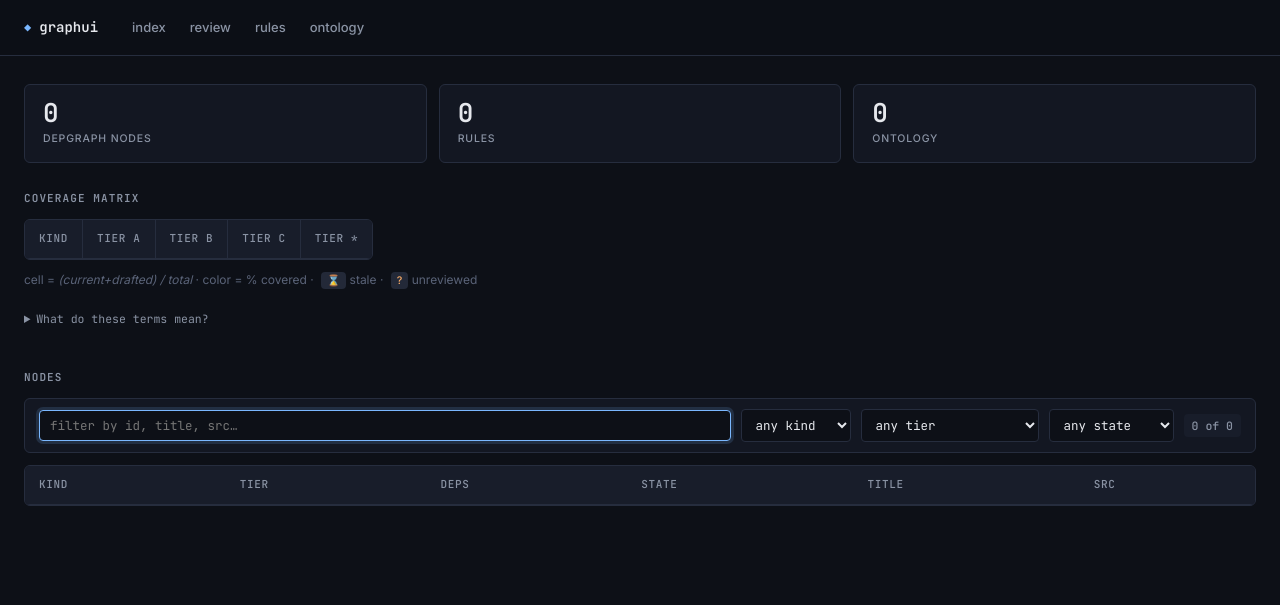
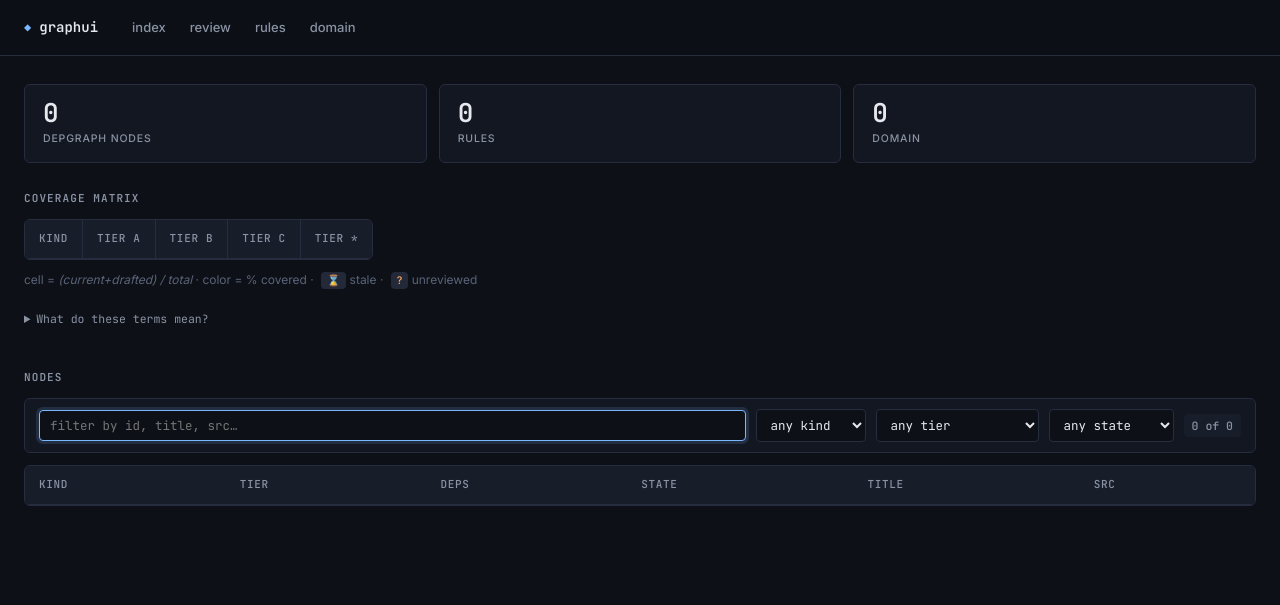
Before and after one commit to Concorda-Sailing/graphui, a FastAPI app: page /graph in a window 1280 px wide. Shown: the top 605 px of the page. Run offline with FastAPI, Linux system fonts and the light colour scheme; data that the repository does not hold is empty.

Commit message:
rename: graphui ontology routes and templates → domain
Mirror the logigraph layer rename. Routes, template files, function
names, CSS variable, navigation links, and template prose all moved
from `ontology` to `domain`. No structural changes.

Specifics:
- /graph/ontology/<id> → /graph/domain/<id>
- app/templates/ontology.html → app/templates/domain.html
- load_ontology_by_id → load_domain_by_id
- ontology_detail → domain_detail
- ontology_count → domain_count
- CSS var --ontology → --domain
- base.html nav link points to ?kind=domain
- index.html stat tile, glossary, filter dropdown all relabeled
- rule.html "References ontology" → "References domain"; loops
  on rule.references_domain

Smoke-tested: HTTP 200 on /graph/domain/<id>; 404 on /graph/ontology/<id>
(clean rename, no dual-route shim); rule detail page renders new
"References domain" card with correct /graph/domain/ links.

```diff
--- a/app/loader.py
+++ b/app/loader.py
@@ -252,9 +252,9 @@ def load_depgraph_nodes() -> list[dict]:
 
 
 def load_logigraph_nodes() -> dict[str, list[dict]]:
-    """Returns {'rules': [...], 'ontology': [...]} with derived dossier_state."""
-    out: dict[str, list[dict]] = {"rules": [], "ontology": []}
-    for kind, sub in (("rules", "rules"), ("ontology", "ontology")):
+    """Returns {'rules': [...], 'domain': [...]} with derived dossier_state."""
+    out: dict[str, list[dict]] = {"rules": [], "domain": []}
+    for kind, sub in (("rules", "rules"), ("domain", "domain")):
         d = LOGIGRAPH_NODES / sub
         if not d.is_dir():
             continue
@@ -286,8 +286,8 @@ def load_rule_by_id(rule_id: str) -> dict | None:
     return None
 
 
-def load_ontology_by_id(ont_id: str) -> dict | None:
-    for n in load_logigraph_nodes()["ontology"]:
+def load_domain_by_id(ont_id: str) -> dict | None:
+    for n in load_logigraph_nodes()["domain"]:
         if n["id"] == ont_id:
             return n
     return None
@@ -313,14 +313,14 @@ KIND_LABELS = {
     "hook": "hooks",
     "test": "tests",
     "rule": "rules",
-    "ontology": "ontology",
+    "domain": "domain",
 }
 
 
 def coverage_matrix() -> dict[str, dict[str, dict[str, int]]]:
     """{ kind: { tier: { state: count } } }
     states: current, llm_drafted, unreviewed, stale, missing
-    Includes both depgraph kinds and logigraph kinds (rules+ontology, all Tier ?).
+    Includes both depgraph kinds and logigraph kinds (rules+domain, all Tier ?).
     Logigraph kinds use a synthetic '*' tier slot since they're tier-independent.
     """
     out: dict[str, dict[str, dict[str, int]]] = {}
@@ -331,7 +331,7 @@ def coverage_matrix() -> dict[str, dict[str, dict[str, int]]]:
         out.setdefault(kind, {}).setdefault(tier, {}).setdefault(state, 0)
         out[kind][tier][state] += 1
     lg = load_logigraph_nodes()
-    for kind in ("rules", "ontology"):
+    for kind in ("rules", "domain"):
         for n in lg[kind]:
             state = n["dossier_state"]
             out.setdefault(kind, {}).setdefault("*", {}).setdefault(state, 0)
--- a/app/main.py
+++ b/app/main.py
@@ -34,7 +34,7 @@ STATE_ORDER = ["current", "llm_drafted", "unreviewed", "stale", "missing"]
 TIER_ORDER = ["A", "B", "C", "*"]
 KIND_ORDER = [
     "model", "service", "endpoint", "schema",
-    "component", "hook", "test", "rule", "ontology",
+    "component", "hook", "test", "rule", "domain",
 ]
 
 
@@ -79,7 +79,7 @@ def index(request: Request) -> HTMLResponse:
             "tier_order": TIER_ORDER,
             "depgraph_node_count": len(nodes),
             "rule_count": len(lg["rules"]),
-            "ontology_count": len(lg["ontology"]),
+            "domain_count": len(lg["domain"]),
             "meta": meta,
         },
     )
@@ -88,7 +88,7 @@ def index(request: Request) -> HTMLResponse:
 @app.get("/graph/api/nodes.json")
 def nodes_json() -> JSONResponse:
     """Flat node list for client-side filter/sort on the index page.
-    Includes both depgraph nodes and logigraph rules+ontology, distinguished
+    Includes both depgraph nodes and logigraph rules+domain, distinguished
     by `kind`."""
     out = []
     for n in loader.load_depgraph_nodes():
@@ -115,16 +115,16 @@ def nodes_json() -> JSONResponse:
             "src": "",
             "href": f"/graph/rule/{r['id']}",
         })
-    for o in lg["ontology"]:
+    for o in lg["domain"]:
         out.append({
             "id": o["id"],
-            "kind": "ontology",
+            "kind": "domain",
             "title": o.get("title", o["id"]),
             "tier": "*",
             "fan_out": 0,
             "state": o["dossier_state"],
             "src": "",
-            "href": f"/graph/ontology/{o['id']}",
+            "href": f"/graph/domain/{o['id']}",
         })
     return JSONResponse(out)
 
@@ -239,11 +239,11 @@ def rule_detail(request: Request, rule_id: str) -> HTMLResponse:
     )
 
 
-@app.get("/graph/ontology/{ont_id:path}", response_class=HTMLResponse)
-def ontology_detail(request: Request, ont_id: str) -> HTMLResponse:
-    ont = loader.load_ontology_by_id(ont_id)
+@app.get("/graph/domain/{ont_id:path}", response_class=HTMLResponse)
+def domain_detail(request: Request, ont_id: str) -> HTMLResponse:
+    ont = loader.load_domain_by_id(ont_id)
     if not ont:
-        raise HTTPException(404, f"ontology node not found: {ont_id}")
+        raise HTTPException(404, f"domain node not found: {ont_id}")
     dossier_text = loader.read_dossier(ont.get("dossier"), loader.LOGIGRAPH)
     dossier_html = markdown_render.render(dossier_text) if dossier_text else None
     history = loader.commit_history(
@@ -252,7 +252,7 @@ def ontology_detail(request: Request, ont_id: str) -> HTMLResponse:
     )
     return TEMPLATES.TemplateResponse(
         request,
-        "ontology.html",
+        "domain.html",
         {
             "ont": ont,
             "dossier_html": dossier_html,
--- a/app/markdown_render.py
+++ b/app/markdown_render.py
@@ -33,7 +33,7 @@ def _link_ids(html_text: str) -> str:
         if nid.startswith("rule::"):
             href = f"/graph/rule/{nid}"
         elif nid.startswith(("resource::", "role::")):
-            href = f"/graph/ontology/{nid}"
+            href = f"/graph/domain/{nid}"
         else:
             href = f"/graph/node/{nid}"
         return f'<a class="idref" href="{href}"><code>{html.escape(nid)}</code></a>'
--- a/app/static/style.css
+++ b/app/static/style.css
@@ -20,7 +20,7 @@
   --warn:      #f0c674;
   --bad:       #ff8581;
   --rule:      #c89cff;
-  --ontology:  #6dd0c5;
+  --domain:  #6dd0c5;
 
   /* Borders + glow */
   --border:    #262d3e;
@@ -329,7 +329,7 @@ h2 {
 .review-strip .approve-status.ok      { color: var(--good); }
 .review-strip .approve-status.err     { color: var(--bad); }
 
-/* ===== detail (node / rule / ontology) =================================== */
+/* ===== detail (node / rule / domain) =================================== */
 .detail h1 {
   font: 600 22px var(--mono);
   color: var(--fg);
--- a/app/templates/base.html
+++ b/app/templates/base.html
@@ -19,7 +19,7 @@
       <a href="/graph/">index</a>
       <a href="/graph/review">review</a>
       <a href="/graph/?kind=rule">rules</a>
-      <a href="/graph/?kind=ontology">ontology</a>
+      <a href="/graph/?kind=domain">domain</a>
     </nav>
     <span class="meta-stamp">
       {% if meta and meta.depgraph %}
--- a/app/templates/ontology.html
+++ b/app/templates/domain.html
@@ -4,7 +4,7 @@
 <div class="detail">
   <div class="breadcrumb">
     <a href="/graph/">index</a> &nbsp;/&nbsp;
-    ontology / {{ ont.subkind }}
+    domain / {{ ont.subkind }}
   </div>
   <h1>{{ ont.title or ont.id }}</h1>
   <div class="meta-row">
--- a/app/templates/index.html
+++ b/app/templates/index.html
@@ -5,7 +5,7 @@
 <section class="summary">
   <div class="stat"><span class="num">{{ depgraph_node_count }}</span><span class="lbl">depgraph nodes</span></div>
   <div class="stat"><span class="num">{{ rule_count }}</span><span class="lbl">rules</span></div>
-  <div class="stat"><span class="num">{{ ontology_count }}</span><span class="lbl">ontology</span></div>
+  <div class="stat"><span class="num">{{ domain_count }}</span><span class="lbl">domain</span></div>
 </section>
 
 <section class="coverage">
@@ -60,13 +60,13 @@
       <dd>The long tail — one-off endpoints, narrow helpers. Drafted by local models in bulk; review-via-graphui as a sweep, not per-node.</dd>
 
       <dt><strong>Tier *</strong></dt>
-      <dd>Logigraph rules and ontology nodes — tier-independent because they describe invariants, not code. Always hand-curated.</dd>
+      <dd>Logigraph rules and domain nodes — tier-independent because they describe invariants, not code. Always hand-curated.</dd>
 
       <dt><strong>Dependents</strong> <span class="muted">(a.k.a. fan-out)</span></dt>
       <dd>Number of distinct callers, importers, or referencers the node has — i.e. how many other places in the code touch it. Derived from <code>nodes/_index/dependents.json</code>. Drives tier assignment. Higher = bigger blast radius if you change the contract.</dd>
 
       <dt><strong>Kind</strong></dt>
-      <dd>What the node is: <code>model</code> (SQLAlchemy class), <code>service</code> (function/wrapper), <code>endpoint</code> (HTTP route handler), <code>schema</code> (Pydantic class), <code>component</code> (React component), <code>hook</code> (React hook), <code>test</code> (Playwright spec), <code>rule</code> / <code>ontology</code> (logigraph nodes).</dd>
+      <dd>What the node is: <code>model</code> (SQLAlchemy class), <code>service</code> (function/wrapper), <code>endpoint</code> (HTTP route handler), <code>schema</code> (Pydantic class), <code>component</code> (React component), <code>hook</code> (React hook), <code>test</code> (Playwright spec), <code>rule</code> / <code>domain</code> (logigraph nodes).</dd>
 
       <dt><strong>Dossier states</strong></dt>
       <dd>
@@ -94,14 +94,14 @@
       <option value="hook">hook</option>
       <option value="test">test</option>
       <option value="rule">rule</option>
-      <option value="ontology">ontology</option>
+      <option value="domain">domain</option>
     </select>
     <select id="f-tier">
       <option value="">any tier</option>
       <option value="A">A</option>
       <option value="B">B</option>
       <option value="C">C</option>
-      <option value="*">* (rules/ontology)</option>
+      <option value="*">* (rules/domain)</option>
     </select>
     <select id="f-state">
       <option value="">any state</option>
```
Also changed, not shown: app/templates/rule.html (+4 -4 lines).
